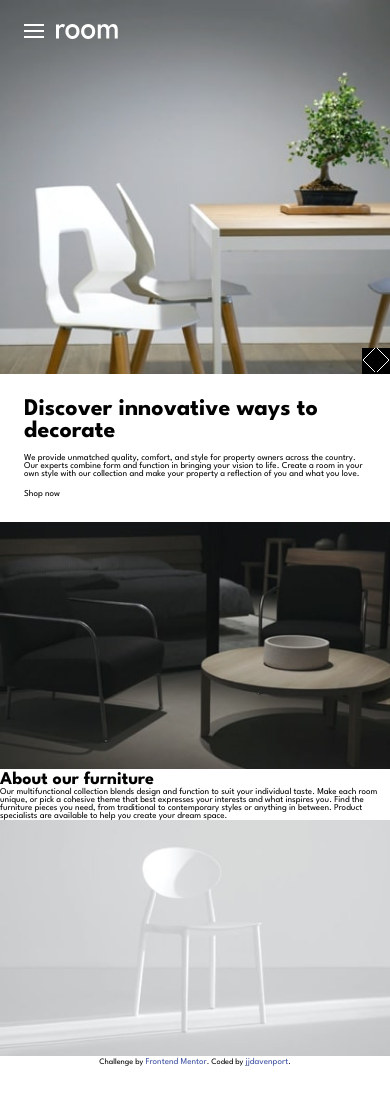
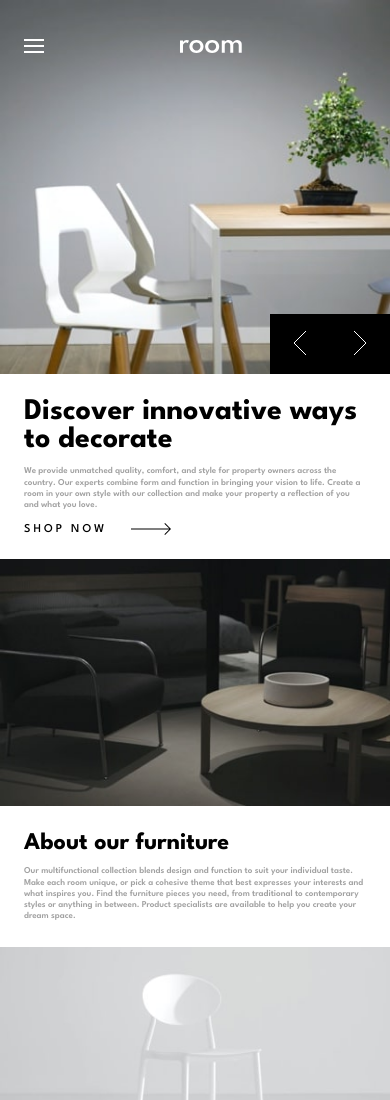
Before and after one commit to jjdavenport/room-homepage-master, a plain HTML site: page index.html in a window 390 px wide. Shown: the top 1100 px of the page. Before the commit the page ends 1066 px from the top, so only its background shows below. Drawn offline with Linux system fonts and the light colour scheme.

Commit message:
completed mobile styling

```diff
--- a/SCSS/style.scss
+++ b/SCSS/style.scss
@@ -7,6 +7,7 @@
 }
 
 body {
+  position: relative;
   @include reset();
 }
 
@@ -21,6 +22,24 @@ $black: hsl(0, 0%, 0%);
 $white: hsl(0, 0%, 100%);
 $very-dark-grey: hsl(0, 0%, 27%);
 
+.attribution {
+  font-size: 0.6875rem;
+  text-align: center;
+  position: absolute;
+  bottom: 0;
+  left: 50%;
+  transform: translateX(-50%);
+  text-align: center;
+  width: 100%;
+  color: $black;
+  padding: 10px;
+}
+
+.attribution a {
+  color: $dark-grey;
+  text-decoration: none;
+}
+
 ul {
   list-style: none;
 }
@@ -34,29 +53,33 @@ ul {
 
   .nav__div {
     position: absolute;
+    width: 100%;
     top: 0;
     left: 0;
     z-index: 2;
+    gap: 1rem;
+    padding: 3.25rem 2rem 2rem 2rem;
     display: flex;
-    gap: 1rem;
-    padding: 2rem;
+    justify-content: space-between;
+    align-items: center;
     .nav__logo {
-      max-width: 100%;
-      height: auto;
+      height: 100%;
       margin: 0 auto;
+      display: block;
     }
   }
-
   .nav__list {
+    justify-content: flex-end;
     width: 100%;
     display: flex;
-    justify-content: space-evenly;
     align-items: center;
-    gap: 1rem;
-
+    gap: clamp(0.125rem, -2.3945rem + 18.75vw, 2rem);
     .nav__link {
+      text-transform: lowercase;
+      font-size: clamp(0.75rem, -0.2578rem + 7.5vw, 1.5rem);
       color: inherit;
       text-decoration: none;
+      font-weight: 700;
     }
   }
 
@@ -78,14 +101,16 @@ ul {
     right: 0;
     display: flex;
     justify-content: flex-end;
-    z-index: 1;
-
-    .nav__prev-button,
-    .nav__next-button {
+    z-index: 999;
+    .nav__button {
+      height: 5rem;
+      width: 5rem;
       cursor: pointer;
       border: none;
       background: $black;
-      z-index: 1;
+      &:hover {
+        background: $dark-grey;
+      }
     }
   }
 }
@@ -93,15 +118,18 @@ ul {
 .nav__dialog {
   position: absolute;
   padding: 2rem;
-  gap: 4rem;
+  gap: clamp(0.125rem, -2.3945rem + 18.75vw, 2rem);
   border: none;
+  justify-content: space-between;
   width: 100%;
+  height: 8rem;
   top: 0;
   left: -100%;
   transition: left 0.3s ease-in-out, opacity 0.3s ease-in-out;
   display: flex;
   opacity: 0;
   pointer-events: none;
+  z-index: 999;
   .nav__close-icon {
     fill: $dark-grey;
   }
@@ -128,17 +156,48 @@ ul {
     transition: transform 0.5s ease-in-out;
   }
   .article__link {
+    letter-spacing: 0.25rem;
+    font-weight: 500;
+    font-size: 1rem;
+    text-transform: uppercase;
+    display: flex;
+    align-items: center;
+    gap: 2rem;
     color: inherit;
     text-decoration: none;
+    &:hover {
+      color: $dark-grey;
+      .article__icon-path {
+        fill: $dark-grey;
+      }
+    }
   }
   .article__title {
-    font-size: 2rem;
+    font-size: 2.5rem;
     font-weight: 700;
   }
   .article__text {
+    font-weight: 600;
+    line-height: 0.9375rem;
+    color: $dark-grey;
   }
   .article__subtitle {
     font-size: 1.5rem;
+  }
+}
+
+.about__article {
+  display: flex;
+  flex-direction: column;
+  gap: 1rem;
+  padding: 2rem;
+  .about__subtitle {
+    font-size: 2rem;
+  }
+  .about__text {
+    font-weight: 600;
+    line-height: 0.9375rem;
+    color: $dark-grey;
   }
 }
 
@@ -157,8 +216,6 @@ ul {
   position: absolute;
   top: 0;
   left: 0;
-  width: 100%;
-  height: 100%;
 }
 
 @media screen and (width >= 50rem) {
@@ -166,7 +223,6 @@ ul {
     display: grid;
     grid-template-rows: 1fr auto;
     height: 100vh;
-    width: 100vw;
   }
   .main {
     display: grid;
@@ -181,7 +237,7 @@ ul {
       padding: 0;
       .article__buttons {
         display: flex;
-        justify-content: flex-end;
+        justify-content: flex-start;
         width: 100%;
         .article__button-prev,
         .article__button-next {
--- a/index.html
+++ b/index.html
@@ -15,16 +15,6 @@
     <title>Frontend Mentor | Room homepage</title>
     <script src="./main.js" defer></script>
     <!-- Feel free to remove these styles or customise in your own stylesheet 👍 -->
-    <style>
-      .attribution {
-        font-size: 0.6875rem;
-        text-align: center;
-      }
-      .attribution a {
-        color: hsl(228, 45%, 44%);
-        text-decoration: none;
-      }
-    </style>
   </head>
   <body>
     <main class="main">
@@ -84,7 +74,11 @@
           <p class="article__text">
             ${text}
           </p>
-          <a class="article__link" href="#">${link}</a>
+          <a class="article__link" href="#">${link}
+            <svg class="article__icon" width="40" height="12" xmlns="http://www.w3.org/2000/svg">
+              <path class="article__icon-path" d="M34.05 0l5.481 5.527h.008v.008L40 6l-.461.465v.063l-.062-.001L34.049 12l-.662-.668 4.765-4.805H0v-1h38.206l-4.82-4.86L34.05 0z" fill="#000" fill-rule="nonzero"/>
+            </svg>
+          </a>
         </article>
         <img
           class="image image--about-dark"
@@ -92,9 +86,9 @@
           alt="About dark"
         />
         </div>
-      <article class="article">
-        <h2 class="article__subtitle">About our furniture</h2>
-        <p class="article__text">
+      <article class="about__article">
+        <h2 class="about__subtitle">About our furniture</h2>
+        <p class="about__text">
           Our multifunctional collection blends design and function to suit your
           individual taste. Make each room unique, or pick a cohesive theme that
           best expresses your interests and what inspires you. Find the
--- a/main.js
+++ b/main.js
@@ -18,7 +18,11 @@ function buttons() {
     newDiv.innerHTML = `
       <h1 class="article__title">${title}</h1>
       <p class="article__text">${text}</p>
-      <a href="#" class="article__link">${link}</a>
+      <a class="article__link" href="#">${link}
+  <svg class="article__icon" width="40" height="12" xmlns="http://www.w3.org/2000/svg">
+    <path class="article__icon-path" d="M34.05 0l5.481 5.527h.008v.008L40 6l-.461.465v.063l-.062-.001L34.049 12l-.662-.668 4.765-4.805H0v-1h38.206l-4.82-4.86L34.05 0z" fill="#000" fill-rule="nonzero"/>
+  </svg>
+</a>
     `;
     newDiv.style.zIndex = "0";
     const currentImg = nav.querySelector(".nav__background-image");
@@ -34,11 +38,13 @@ function buttons() {
     currentDiv.style.transform = `translateX(${slideOut})`;
     newImg.style.transform = "translateX(0)";
     newDiv.style.transform = "translateX(0)";
+    document.body.style.overflowX = "hidden";
     setTimeout(() => {
       nav.removeChild(currentImg);
       article.removeChild(currentDiv);
       newImg.classList.remove("new-slide");
       newDiv.classList.remove("new-slide");
+      document.body.style.overflowX = "";
     }, 500);
   };
   if (prevBtn && nextBtn) {
@@ -141,14 +147,14 @@ function mobile() {
         </ul>
       </dialog>
       <div class="nav__buttons">
-        <button class="nav__prev-button" id="navPrevBtn">
+        <button class="nav__button" id="navPrevBtn">
           <img
             class="nav__prev-icon"
             src="./images/icon-angle-left.svg"
             alt="Previous"
           />
         </button>
-        <button class="nav__next-button" id="navNextBtn">
+        <button class="nav__button" id="navNextBtn">
           <img
             class="nav__next-icon"
             src="./images/icon-angle-right.svg"
@@ -163,7 +169,11 @@ function mobile() {
       <p class="article__text">
         ${text}
       </p>
-      <a class="article__link" href="#">${link}</a>
+      <a class="article__link" href="#">${link}
+  <svg class="article__icon" width="40" height="12" xmlns="http://www.w3.org/2000/svg">
+    <path class="article__icon-path" d="M34.05 0l5.481 5.527h.008v.008L40 6l-.461.465v.063l-.062-.001L34.049 12l-.662-.668 4.765-4.805H0v-1h38.206l-4.82-4.86L34.05 0z" fill="#000" fill-rule="nonzero"/>
+  </svg>
+</a>
     </article>
     <img
       class="image image--about-dark"
@@ -171,9 +181,9 @@ function mobile() {
       alt="About dark"
     />
     </div>
-    <article class="article">
-      <h2 class="article__subtitle">About our furniture</h2>
-      <p class="article__text">
+    <article class="about__article">
+      <h2 class="about__subtitle">About our furniture</h2>
+      <p class="about__text">
         Our multifunctional collection blends design and function to suit your
         individual taste. Make each room unique, or pick a cohesive theme that
         best expresses your interests and what inspires you. Find the
@@ -217,7 +227,11 @@ function desktop() {
         <p class="article__text">
           ${text}
         </p>
-        <a class="article__link" href="#">${link}</a>
+        <a class="article__link" href="#">${link}
+  <svg class="article__icon" width="40" height="12" xmlns="http://www.w3.org/2000/svg">
+    <path class="article__icon-path" d="M34.05 0l5.481 5.527h.008v.008L40 6l-.461.465v.063l-.062-.001L34.049 12l-.662-.668 4.765-4.805H0v-1h38.206l-4.82-4.86L34.05 0z" fill="#000" fill-rule="nonzero"/>
+  </svg>
+</a>
         </div>
         <div class="article__buttons">
           <button class="article__button-prev" id="navPrevBtn">
```
Also changed, not shown: SCSS/style.css, 1 other file.
